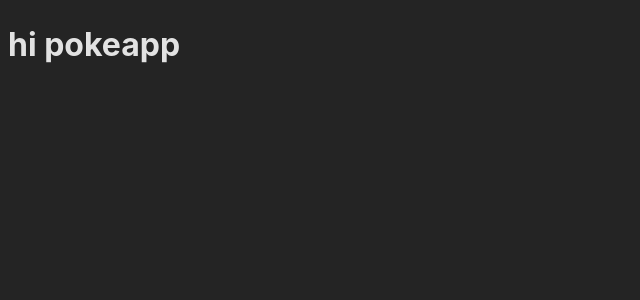
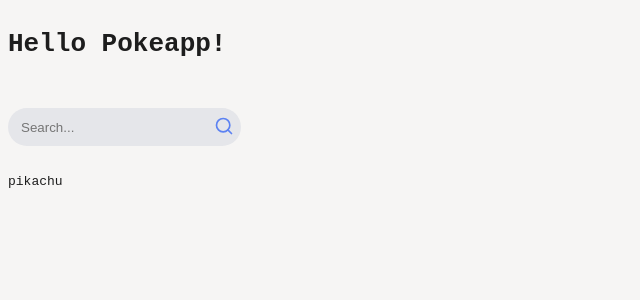
Before and after one commit to nutaptap/pokeapp, a React (Vite) app: page / in a window 1280 px wide. Shown: the top 300 px of the page, without its empty margins (0-640 px from the left). Built offline with nearby package versions, Linux system fonts and the light colour scheme.

Commit message:
Added the SearchBar component and tests

```diff
--- a/src/App.tsx
+++ b/src/App.tsx
@@ -1,12 +1,20 @@
 import { useState } from "react";
+import { SearchBar } from "./components/SearchBar";
+import { fetchPokemon } from "./services/fetchPokemon.ts";
 
 function App() {
-  const [count, setCount] = useState(0);
+  const [currentPokemon, setCurrentPokemon] = useState("pikachu");
+
+  const fetchPokemonName = (name: string) => {
+    setCurrentPokemon(fetchPokemon(name));
+  };
 
   return (
-    <>
-      <h1>hi pokeapp</h1>
-    </>
+    <main className="app">
+      <h1>Hello Pokeapp!</h1>
+      <SearchBar onSearchSubmit={fetchPokemonName} />
+      {currentPokemon && <span>{currentPokemon}</span>}
+    </main>
   );
 }
 
--- /dev/null
+++ b/src/components/SearchBar.tsx
@@ -0,0 +1,51 @@
+import { ChangeEvent, FormEvent, useState } from "react";
+
+interface SearchBarProps {
+  onSearchSubmit: (name: string) => void;
+}
+
+export function SearchBar({ onSearchSubmit }: SearchBarProps) {
+  const [searchTerm, setSearchTerm] = useState("");
+
+  const handleInputChange = (event: ChangeEvent<HTMLInputElement>) => {
+    setSearchTerm(event.target.value);
+  };
+
+  const handleFormSubmit = (event: FormEvent<HTMLFormElement>) => {
+    event.preventDefault();
+    onSearchSubmit(searchTerm);
+  };
+
+  return (
+    <form onSubmit={handleFormSubmit} className="search-bar">
+      <input
+        required
+        type="text"
+        placeholder="Search..."
+        onChange={handleInputChange}
+      />
+      <button type="submit" aria-labelledby="button-label">
+        <span id="button-label" hidden>
+          Search
+        </span>
+        <svg
+          aria-hidden="true"
+          focusable="false"
+          xmlns="http://www.w3.org/2000/svg"
+          width="20"
+          height="20"
+          viewBox="0 0 24 24"
+          fill="none"
+          stroke="#5C82F2"
+          stroke-width="2"
+          stroke-linecap="round"
+          stroke-linejoin="round"
+        >
+          <title>Search</title>
+          <circle cx="11" cy="11" r="8"></circle>
+          <line x1="21" y1="21" x2="16.65" y2="16.65"></line>
+        </svg>
+      </button>
+    </form>
+  );
+}
--- a/src/index.css
+++ b/src/index.css
@@ -1,15 +1,47 @@
 :root {
-  font-family: Inter, system-ui, Avenir, Helvetica, Arial, sans-serif;
+  --primary-color: #1d1d1d;
+  --secondary-color: #5479e9;
+
+  font-family: monospace;
   line-height: 1.5;
   font-weight: 400;
 
-  color-scheme: light dark;
-  color: rgba(255, 255, 255, 0.87);
-  background-color: #242424;
+  color: var(--primary-color);
+  background-color: #f6f5f4;
+}
 
-  font-synthesis: none;
-  text-rendering: optimizeLegibility;
-  -webkit-font-smoothing: antialiased;
-  -moz-osx-font-smoothing: grayscale;
-  -webkit-text-size-adjust: 100%;
+.app {
+  display: flex;
+  flex-direction: column;
+  gap: 2rem;
 }
+
+.search-bar {
+  display: flex;
+  width: fit-content;
+  border-radius: 2rem;
+  background-color: #e5e6ea;
+
+  & input,
+  & button {
+    border: none;
+    background-color: transparent;
+    padding: 0.6rem;
+
+    &:focus {
+      border-top-left-radius: 2rem;
+      border-bottom-left-radius: 2rem;
+      outline: 2px solid var(--secondary-color);
+    }
+  }
+
+  & input {
+    padding-left: 1rem;
+  }
+
+  & button:focus {
+    border-radius: 0;
+    border-top-right-radius: 2rem;
+    border-bottom-right-radius: 2rem;
+  }
+}
--- /dev/null
+++ b/src/services/fetchPokemon.ts
@@ -0,0 +1,3 @@
+export function fetchPokemon(name: string) {
+  return name.toUpperCase();
+}
```
Also changed, not shown: 2 other files (tests, documents, lock files or other folders).
